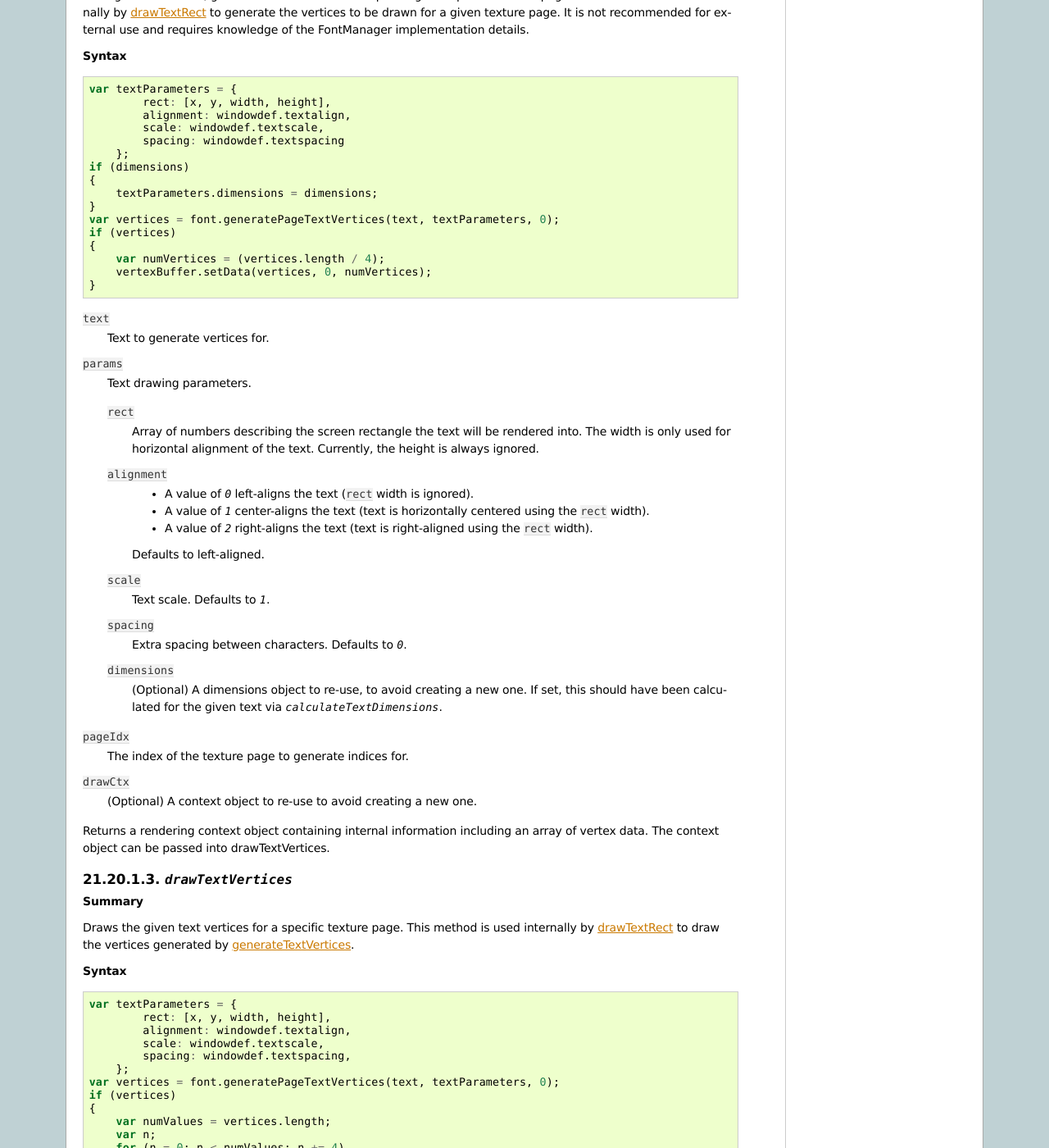
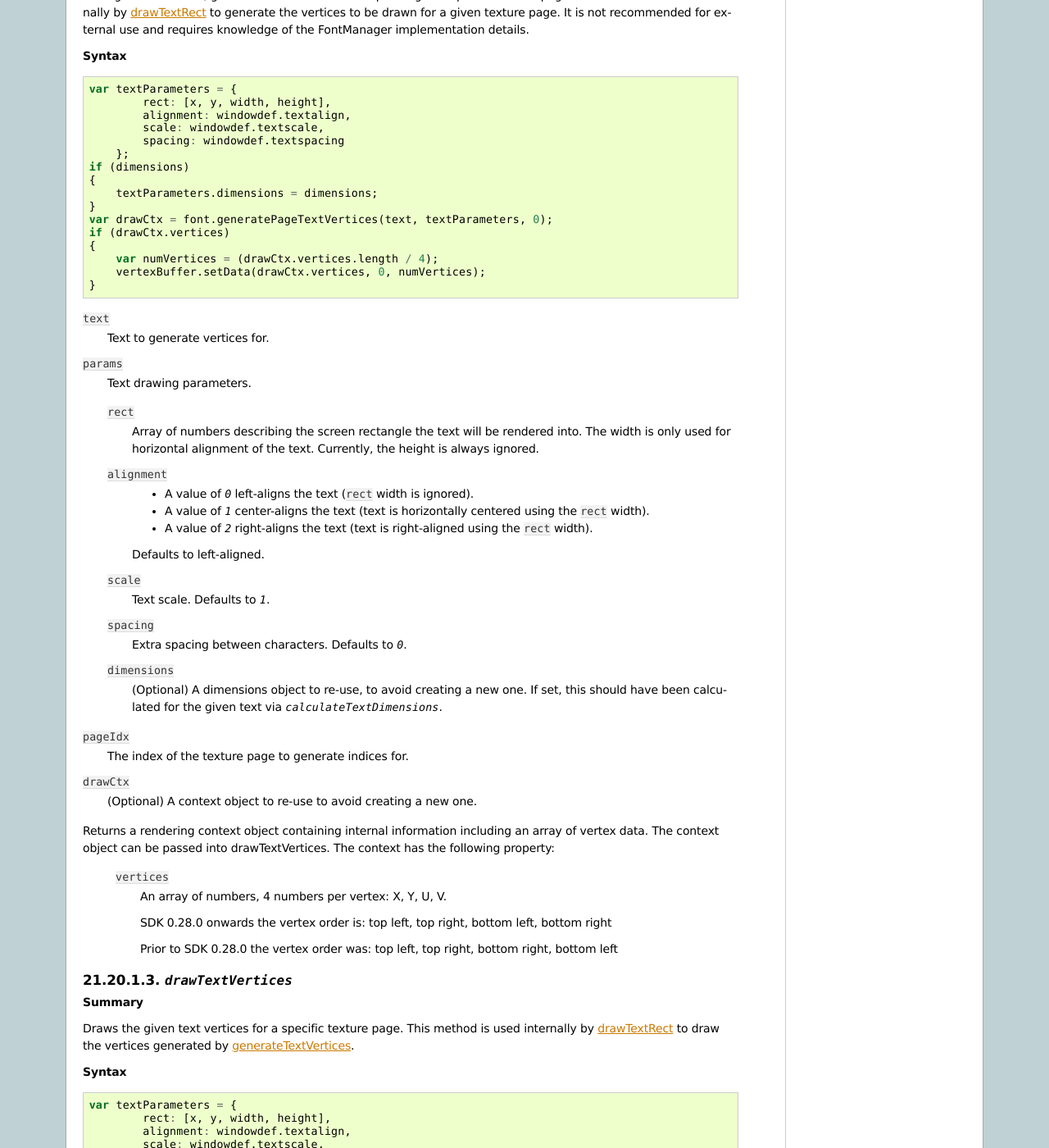
Before and after one commit to turbulenz/turbulenz_engine, a Sphinx documentation site: the page built from docs/source/jslibrary_api/fontmanager_api.rst, in a window 1280 px wide and 1400 px high, scrolled down 5581 px. Shown: the whole window at 82% size. Built offline with Sphinx 7.4.7, drawn with Linux system fonts in a browser that asks for light colours.

Commit message:
Corrected the generatePageTextVertices example and add note about vertex ordering.

```diff
--- a/docs/source/jslibrary_api/fontmanager_api.rst
+++ b/docs/source/jslibrary_api/fontmanager_api.rst
@@ -439,11 +439,11 @@ use and requires knowledge of the FontManager implementation details.
     {
         textParameters.dimensions = dimensions;
     }
-    var vertices = font.generatePageTextVertices(text, textParameters, 0);
-    if (vertices)
+    var drawCtx = font.generatePageTextVertices(text, textParameters, 0);
+    if (drawCtx.vertices)
     {
-        var numVertices = (vertices.length / 4);
-        vertexBuffer.setData(vertices, 0, numVertices);
+        var numVertices = (drawCtx.vertices.length / 4);
+        vertexBuffer.setData(drawCtx.vertices, 0, numVertices);
     }
 
 ``text``
@@ -482,8 +482,17 @@ use and requires knowledge of the FontManager implementation details.
     (Optional) A context object to re-use to avoid creating a new one.
 
 Returns a rendering context object containing internal information
-including an array of vertex data.  The context object can be passed
-into drawTextVertices.
+including an array of vertex data. The context object can be passed
+into drawTextVertices. The context has the following property:
+
+    ``vertices``
+            An array of numbers, 4 numbers per vertex: X, Y, U, V.
+
+            SDK 0.28.0 onwards the vertex order is: top left, top right, bottom left, bottom right
+
+            Prior to SDK 0.28.0 the vertex order was: top left, top right, bottom right, bottom left
+
+
 
 .. _font_drawtextvertices:
 
```
